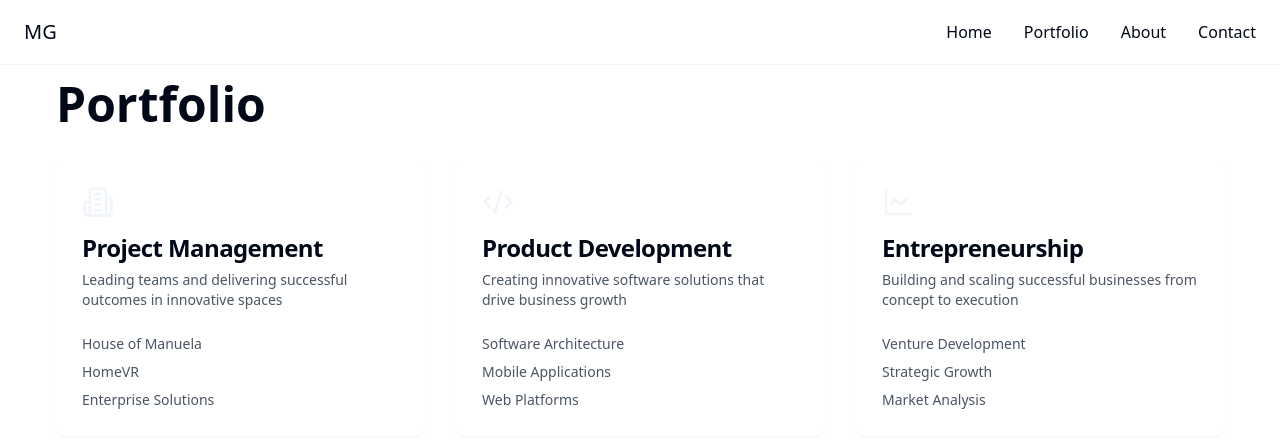
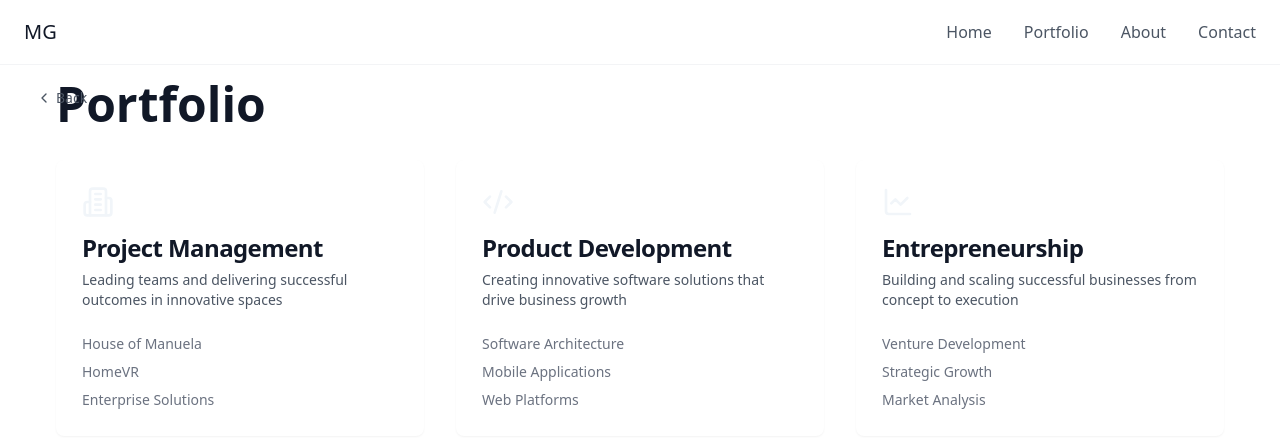
Before and after one commit to catsandsoup/monty-portfolio, a React (Vite) app: page /portfolio in a window 1280 px wide. Shown: the top 448 px of the page. Built offline with nearby package versions, Linux system fonts and the light colour scheme.

Commit message:
Improve website UI/UX
Improved button and text opacity across the website. Added a back button to the top-left corner under the header for enhanced navigation.

```diff
--- a/src/App.tsx
+++ b/src/App.tsx
@@ -1,10 +1,11 @@
 
-import { BrowserRouter, Routes, Route } from "react-router-dom";
+import { BrowserRouter, Routes, Route, useLocation } from "react-router-dom";
 import { QueryClient, QueryClientProvider } from "@tanstack/react-query";
 import { Toaster } from "@/components/ui/toaster";
 import { Toaster as Sonner } from "@/components/ui/sonner";
 import { TooltipProvider } from "@/components/ui/tooltip";
 import Header from "./components/Header";
+import BackButton from "./components/BackButton";
 import Home from "./pages/Index";
 import Portfolio from "./pages/Portfolio";
 import ProjectManagement from "./pages/ProjectManagement";
@@ -16,14 +17,14 @@ import NotFound from "./pages/NotFound";
 
 const queryClient = new QueryClient();
 
-const App = () => (
-  <QueryClientProvider client={queryClient}>
-    <TooltipProvider>
-      <Toaster />
-      <Sonner />
-      <BrowserRouter>
+const AppContent = () => {
+  const location = useLocation();
+  const showBackButton = location.pathname !== "/";
+
+  return (
     <div className="min-h-screen bg-white">
       <Header />
+      {showBackButton && <BackButton />}
       <Routes>
         <Route path="/" element={<Home />} />
         <Route path="/portfolio" element={<Portfolio />} />
@@ -35,6 +36,16 @@ const App = () => (
         <Route path="*" element={<NotFound />} />
       </Routes>
     </div>
+  );
+};
+
+const App = () => (
+  <QueryClientProvider client={queryClient}>
+    <TooltipProvider>
+      <Toaster />
+      <Sonner />
+      <BrowserRouter>
+        <AppContent />
       </BrowserRouter>
     </TooltipProvider>
   </QueryClientProvider>
--- /dev/null
+++ b/src/components/BackButton.tsx
@@ -0,0 +1,22 @@
+
+import { ChevronLeft } from "lucide-react";
+import { useNavigate } from "react-router-dom";
+import { Button } from "./ui/button";
+
+const BackButton = () => {
+  const navigate = useNavigate();
+
+  return (
+    <Button
+      variant="ghost"
+      size="sm"
+      className="absolute left-6 top-20 flex items-center gap-1 text-gray-600 hover:text-gray-900 transition-colors"
+      onClick={() => navigate(-1)}
+    >
+      <ChevronLeft className="h-4 w-4" />
+      Back
+    </Button>
+  );
+};
+
+export default BackButton;
--- a/src/components/Header.tsx
+++ b/src/components/Header.tsx
@@ -3,16 +3,16 @@ import { Link } from "react-router-dom";
 
 const Header = () => {
   return (
-    <header className="fixed top-0 left-0 right-0 z-50 bg-white/80 backdrop-blur-md border-b border-gray-100">
+    <header className="fixed top-0 left-0 right-0 z-50 bg-white/95 backdrop-blur-md border-b border-gray-100">
       <nav className="container mx-auto px-6 h-16 flex items-center justify-between">
-        <Link to="/" className="text-xl font-medium hover:text-accent transition-colors">
+        <Link to="/" className="text-xl font-medium text-gray-900 hover:text-accent transition-colors">
           MG
         </Link>
         <div className="flex gap-8">
-          <Link to="/" className="hover:text-accent transition-colors">Home</Link>
-          <Link to="/portfolio" className="hover:text-accent transition-colors">Portfolio</Link>
-          <Link to="/about" className="hover:text-accent transition-colors">About</Link>
-          <Link to="/contact" className="hover:text-accent transition-colors">Contact</Link>
+          <Link to="/" className="text-gray-600 hover:text-gray-900 transition-colors">Home</Link>
+          <Link to="/portfolio" className="text-gray-600 hover:text-gray-900 transition-colors">Portfolio</Link>
+          <Link to="/about" className="text-gray-600 hover:text-gray-900 transition-colors">About</Link>
+          <Link to="/contact" className="text-gray-600 hover:text-gray-900 transition-colors">Contact</Link>
         </div>
       </nav>
     </header>
--- a/src/pages/Portfolio.tsx
+++ b/src/pages/Portfolio.tsx
@@ -37,7 +37,7 @@ const Portfolio = () => {
         transition={{ duration: 0.5 }}
         className="container mx-auto"
       >
-        <h1 className="text-4xl md:text-5xl font-bold mb-8">Portfolio</h1>
+        <h1 className="text-4xl md:text-5xl font-bold text-gray-900 mb-8">Portfolio</h1>
         <div className="grid grid-cols-1 md:grid-cols-2 lg:grid-cols-3 gap-8">
           {categories.map((category, index) => (
             <motion.div
@@ -47,13 +47,13 @@ const Portfolio = () => {
               transition={{ duration: 0.5, delay: index * 0.1 }}
             >
               <Link to={category.path} className="block h-full">
-                <Card className="h-full group hover:shadow-lg transition-all duration-300 border-2 border-transparent hover:border-accent/10">
+                <Card className="h-full group hover:shadow-lg transition-all duration-300 border-2 border-transparent hover:border-accent/20">
                   <CardHeader>
                     <div className="flex items-center justify-between mb-2">
                       {category.icon}
                       <ArrowRight className="h-5 w-5 text-accent opacity-0 -translate-x-2 transition-all duration-300 group-hover:opacity-100 group-hover:translate-x-0" />
                     </div>
-                    <CardTitle className="text-2xl font-semibold">
+                    <CardTitle className="text-2xl font-semibold text-gray-900">
                       {category.title}
                     </CardTitle>
                     <CardDescription className="text-gray-600">
@@ -65,7 +65,7 @@ const Portfolio = () => {
                       {category.examples.map((example) => (
                         <li
                           key={example}
-                          className="text-sm text-gray-600 hover:text-accent transition-colors"
+                          className="text-sm text-gray-500 hover:text-accent transition-colors"
                         >
                           {example}
                         </li>
```
Lines whose indentation alone changed are shown as unchanged.
